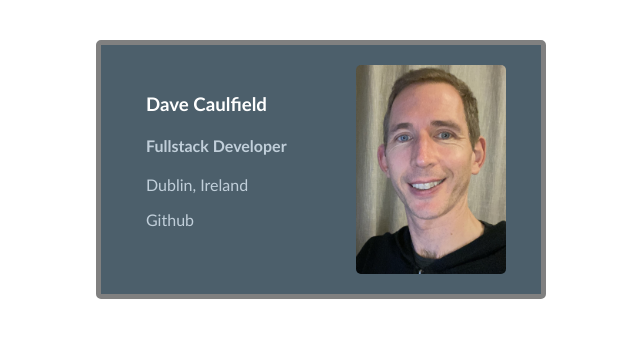
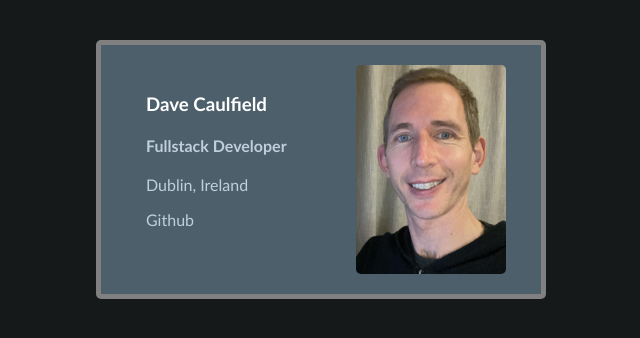
Before and after one commit to DaveCaulfield/business-card, a plain HTML site: page index.html in a window 1280 px wide. Shown: the whole page, without its empty margins (319-959 px from the left). Drawn offline with nearby package versions, Linux system fonts and the light colour scheme.

Commit message:
Update styles.css

```diff
--- a/styles.css
+++ b/styles.css
@@ -7,6 +7,7 @@ body {
     */
     margin: 40px;
     font-family: 'Trebuchet MS', 'Lucida Sans Unicode', 'Lucida Grande', 'Lucida Sans', Arial, sans-serif;
+    background: #15191A;
 }
 
 .card {
```
